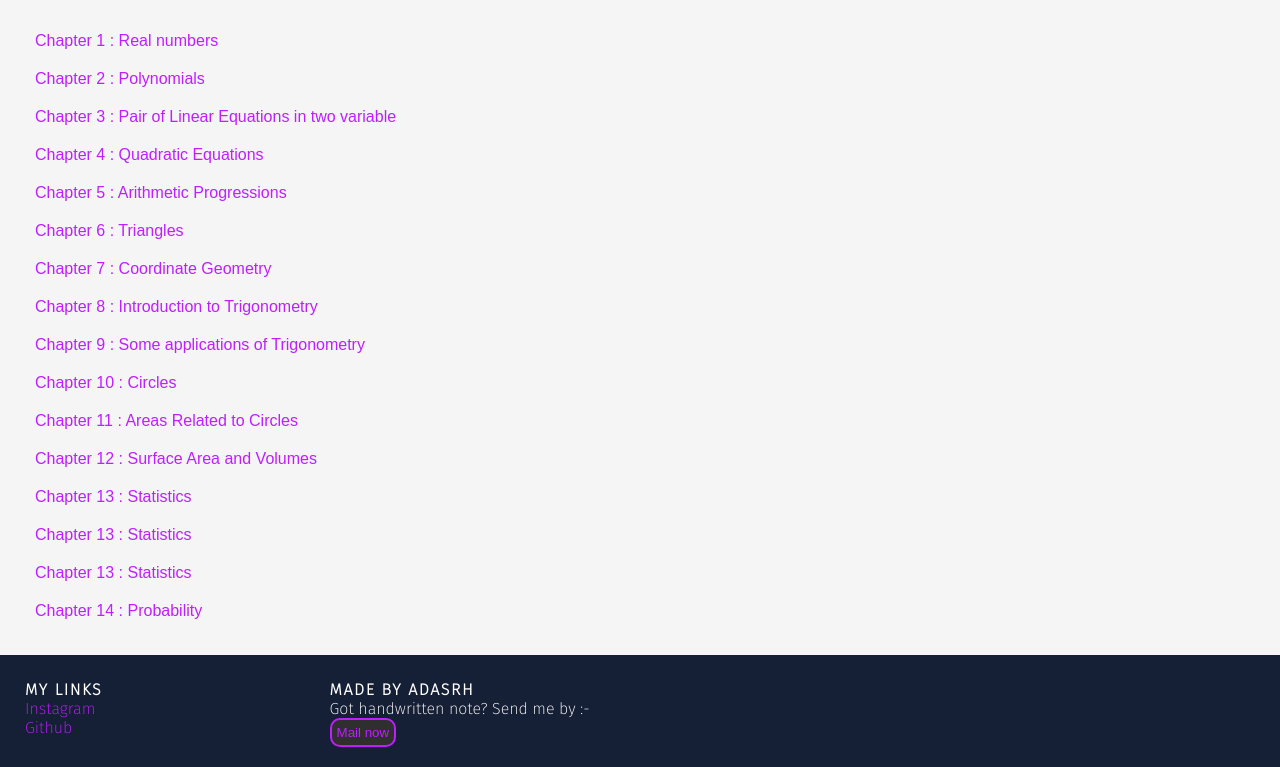
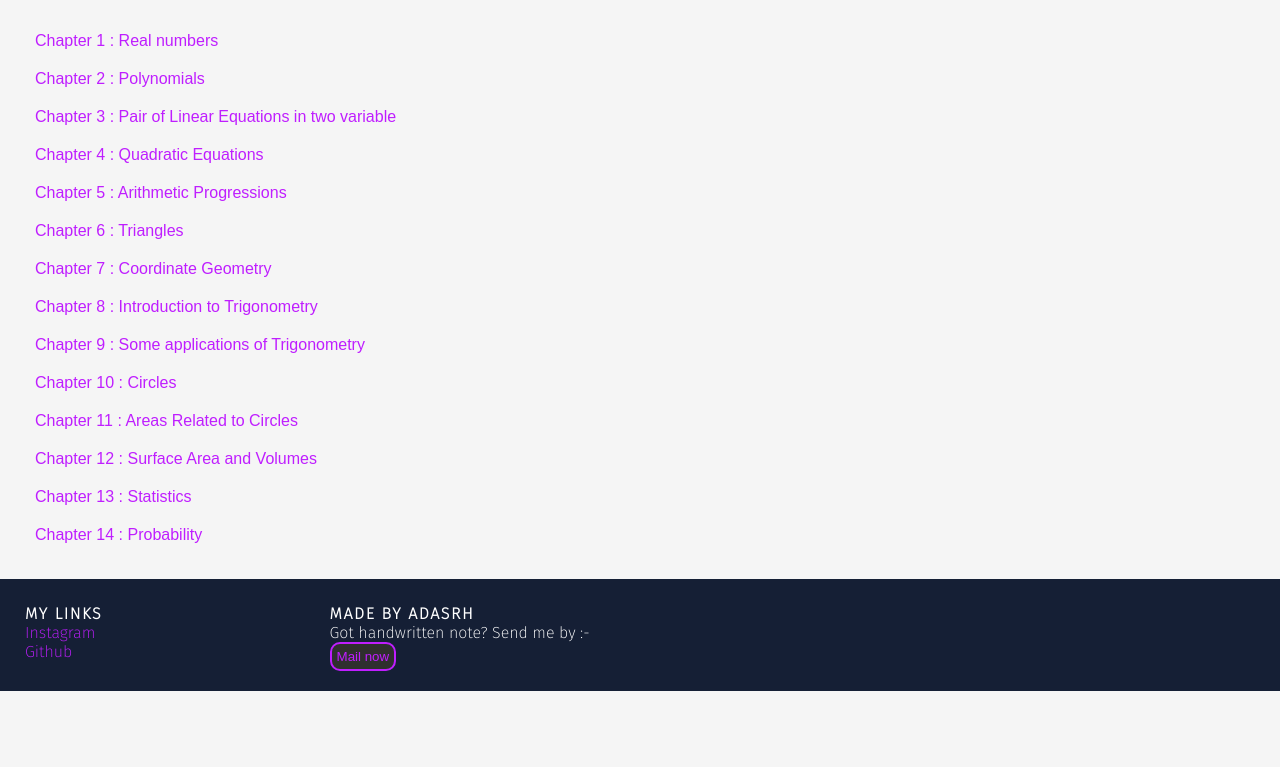
Before and after one commit to AdarshSingh2007/padhakoo, a plain HTML site: page Stuffs/maths/maths.html in a window 1280 px wide. Shown: the part 148-915 px from the top of the page. After the commit the page ends 839 px from the top, so only its background shows below. Drawn offline with Linux system fonts and the light colour scheme; files whose address does not match are found by name.

Commit message:
Update maths.html

```diff
--- a/Stuffs/maths/maths.html
+++ b/Stuffs/maths/maths.html
@@ -37,8 +37,6 @@
         <li><a href="/padhakoo/Stuffs/maths/chapters/ch11.pdf">Chapter 11 : Areas Related to Circles</a></li>
         <li><a href="/padhakoo/Stuffs/maths/chapters/ch12.pdf">Chapter 12 : Surface Area and Volumes</a></li>
         <li><a href="/padhakoo/Stuffs/maths/chapters/ch13.pdf">Chapter 13 : Statistics</a></li>
-        <li><a href="/padhakoo/Stuffs/maths/chapters/ch13.pdf">Chapter 13 : Statistics</a></li>
-        <li><a href="/padhakoo/Stuffs/maths/chapters/ch13.pdf">Chapter 13 : Statistics</a></li>
         <li><a href="/padhakoo/Stuffs/maths/chapters/ch14.pdf">Chapter 14 : Probability</a></li>
     </ul>
 </div>
```
